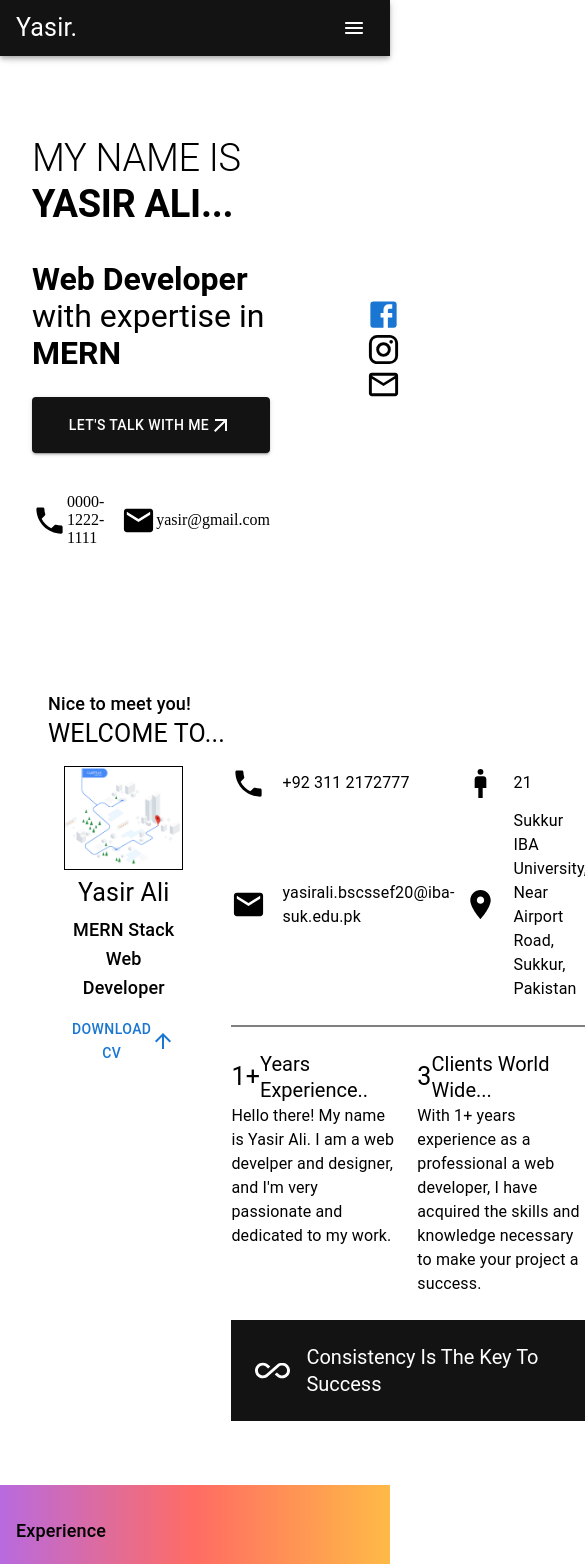
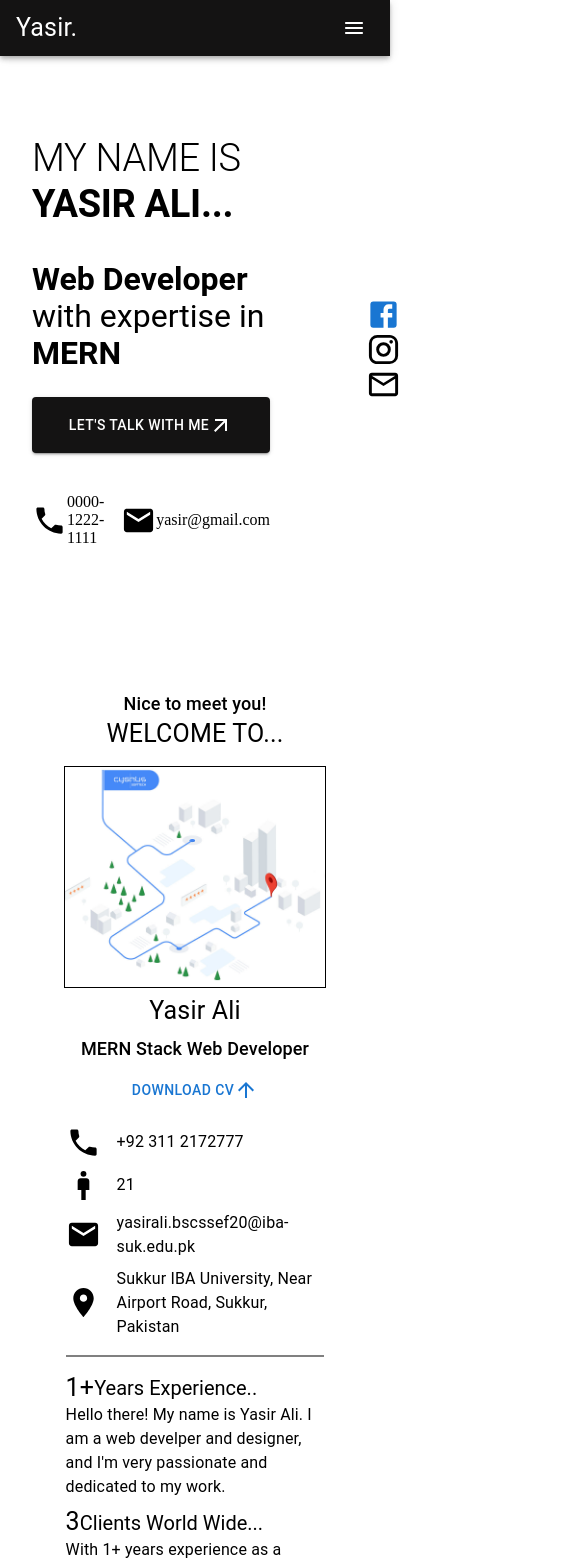
Before and after one commit to Yasir-ali-dev/portfolio, a React (Create React App) app in the folder frontend/: page / in a window 390 px wide. Shown: the top 1564 px of the page, 585 px wide, since content can reach past the window. Built offline with nearby package versions, Linux system fonts and the light colour scheme.

Commit message:
about page responsive add

```diff
--- a/frontend/src/App.js
+++ b/frontend/src/App.js
@@ -1,5 +1,4 @@
 import { Box, createTheme, responsiveFontSizes } from "@mui/material";
-import Home from "./pages/Home";
 import Dashboard from "./pages/Dashboard";
 import Experience from "./pages/Experience";
 import React from "react";
--- a/frontend/src/pages/About.jsx
+++ b/frontend/src/pages/About.jsx
@@ -4,10 +4,23 @@ import React from 'react'
 
 const About = () => {
   return (
-    <Stack padding={"3em"} flex={7  }>
-        <Typography variant='h6'>Nice to meet you!</Typography>
-        <Typography variant='h4'>WELCOME TO...</Typography>
-        <Stack display={"flex"} padding={"1em"} flexDirection={"row"} gap={2}>
+    <Stack
+        padding={"3em"}
+    >
+        <Typography
+            variant='h6'
+            textAlign={{xs:"center", sm:"start"}}
+        >Nice to meet you!</Typography>
+        <Typography
+            variant='h4'
+            textAlign={{xs:"center", sm:"start"}}
+        >WELCOME TO...</Typography>
+        <Stack
+            display={"flex"}
+            padding={"1em"}
+            direction={{md:"row", xs:"column" , lg:"row",sm:"row"}}
+            gap={2}
+        >
             <Box flex={1} >
                 <Box border={"1px solid"}>
                     <img src={require("../assets/tracking.jpg")} alt="image_"  width={"100%"}/>
@@ -18,8 +31,14 @@ const About = () => {
                     <Button variant='text'>Download CV <ArrowUpward/></Button>
                 </Box>
             </Box>
-            <Box flex={2} padding={"0 2em"} display={"flex"} flexDirection={"column"} gap={3}>
-                <Box display={"grid"} gridTemplateColumns={"1fr 1fr"} gap={1}>
+            <Box
+                flex={{ md:2,lg:2 , sm:1,xs:1}}
+                paddingX={{ md:"2em", lg:"2em", sm:".5em", xs:".1em"}}
+                display={"flex"}
+                flexDirection={"column"}
+                gap={{md: 3, sm:2, xs:2 }}
+            >
+                <Box display={"grid"} gridTemplateColumns={"repeat(auto-fill, minmax(230px, 1fr))"} gap={1}>
                     <Box display={"flex"} gap={2} alignItems={"center"}>
                         <Phone fontSize='large'/>
                         <Typography>{" "}+92 311 2172777</Typography>
@@ -38,7 +57,11 @@ const About = () => {
                     </Box>
                 </Box>
                 <hr color='grey'/>
-                <Box display={"flex"} flexDirection={"row"} gap={2} >
+                <Stack
+                    display={"flex"}
+                    gap={{ md:2, lg:2, sm:1, xs:1 }}
+                    direction={{md:"row", xs:"column" , lg:"row",sm:"column"}}
+                >
                     <Box flex={1}>
                         <Box display={"flex"} alignItems={"center"}>
                             <Typography variant='h4'>1+</Typography>
@@ -58,7 +81,7 @@ const About = () => {
                             I have acquired the skills and knowledge necessary to make your project a success.
                         </Typography>
                     </Box>
-                </Box>
+                </Stack>
                 <Box
                     display={"flex"}
                     flexDirection={"row"}
--- a/frontend/src/pages/Header.jsx
+++ b/frontend/src/pages/Header.jsx
@@ -44,7 +44,6 @@ const Header = () => {
                         <GitHub fontSize='large'/>
                         <LinkedIn fontSize='large'/>
                         <Facebook fontSize='large'/>
-
                     </Box>
                 </>)
             }
--- a/frontend/src/pages/Home.jsx
+++ /dev/null
@@ -1,62 +0,0 @@
-import React from 'react'
-import {Box,  Typography} from '@mui/material';
-import {    Facebook, GitHub, LinkedIn} from '@mui/icons-material';
-const links= ["Home","About","Services","Work","Contact"];
-
-const Home = () => {
-  return (
-        <Box
-            position={"sticky"}
-            sx={{
-                backgroundColor:"#141313",
-                color :"#FFFFFF"
-            }}
-            display={"flex"}
-            flexDirection={"column"}
-            padding={"0em 1em"}
-            justifyContent={"space-around"}
-            height={"100vh"}
-            width={"10em"}
-        >
-            <Box
-                sx={{
-                    padding:".5em .9em "
-                }}
-            >
-                <Typography variant='h3'>Yasir.</Typography>
-            </Box>
-
-            <Box
-                sx={{
-                    display:"flex",
-                    flexDirection:"column",
-                    gap:".5em",
-                    padding:".3em 1em "
-                }} >
-
-                 {links.map((link , index) =>{
-                    return <a key={index} className='link' href='_$'  >{link}</a>
-                 })}
-            </Box>
-
-            <Box
-                display={"flex"}
-                flexDirection={"column" }
-                sx={{
-                    gap:".5em",
-                    padding:".3em 1em "
-                }}
-            >
-                <GitHub fontSize='large'/>
-                <LinkedIn fontSize='large'/>
-                <Facebook fontSize='large'/>
-                <Typography variant='p'>
-                Copyright ©2023 Yasir Ali. All right reserved.
-                </Typography>
-            </Box>
-
-        </Box>
-  )
-}
-
-export default Home
```
